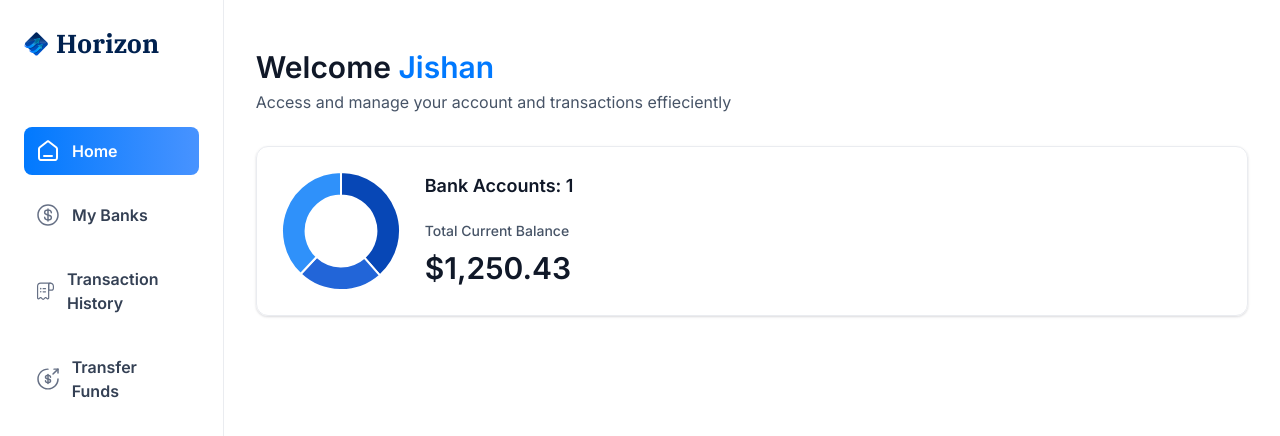
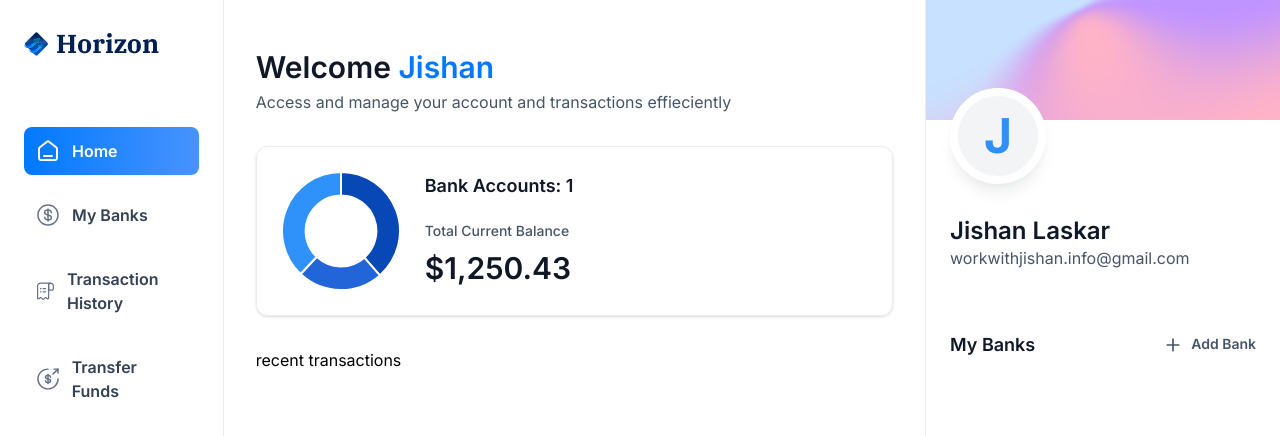
Before and after one commit to imjishan/horizon, a Next.js app: page / in a window 1280 px wide. Shown: the top 436 px of the page. Built offline with nearby package versions, Linux system fonts and the light colour scheme.

Commit message:
implement rightsidebar banner and profile section

```diff
--- a/app/(root)/page.tsx
+++ b/app/(root)/page.tsx
@@ -1,8 +1,13 @@
 import HeaderBox from "@/components/HeaderBox";
+import RightSidebar from "@/components/RightSidebar";
 import TotalBalance from "@/components/TotalBalanceBox";
 
 const Home = () => {
-  const loggedIn = { firstName: "Jishan" };
+  const loggedIn = {
+    firstName: "Jishan",
+    lastName: "Laskar",
+    email: "workwithjishan.info@gmail.com",
+  };
 
   return (
     <section className="home">
@@ -20,7 +25,10 @@
             totalCurrentBalance={1250.43}
           />
         </header>
+        recent transactions
       </div>
+
+      <RightSidebar user={loggedIn} transactions={[]} banks={[]} />
     </section>
   );
 };
--- /dev/null
+++ b/components/RightSidebar.tsx
@@ -0,0 +1,35 @@
+import Image from "next/image";
+import Link from "next/link";
+
+const RightSidebar = ({ user, transactions, banks }: RightSidebarProps) => {
+  return (
+    <aside className="right-sidebar">
+      <section className="flex flex-col pb-8">
+        <div className="profile-banner" />
+        <div className="profile">
+          <div className="profile-img">
+            <span className="text-5xl font-bold text-blue-500">
+              {user.firstName[0]}
+            </span>
+          </div>
+          <div className="profile-details">
+            <h1 className="profile-name">
+              {user.firstName} {user.lastName}
+            </h1>
+            <p className="profile-email">{user.email}</p>
+          </div>
+        </div>
+      </section>
+      <section className="banks">
+        <div className="flex w-full justify-between">
+            <h2 className="header-2">My Banks</h2>
+            <Link href="/" className="flex gap-2">
+                <Image src="/icons/plus.svg" alt="plus" width={20} height={20} />
+                <h2 className="text-14 font-semibold text-gray-600">Add Bank</h2>
+            </Link>
+        </div>
+      </section>
+    </aside>
+  );
+};
+export default RightSidebar;
```
Also changed, not shown: .gitpod.yml (added).
